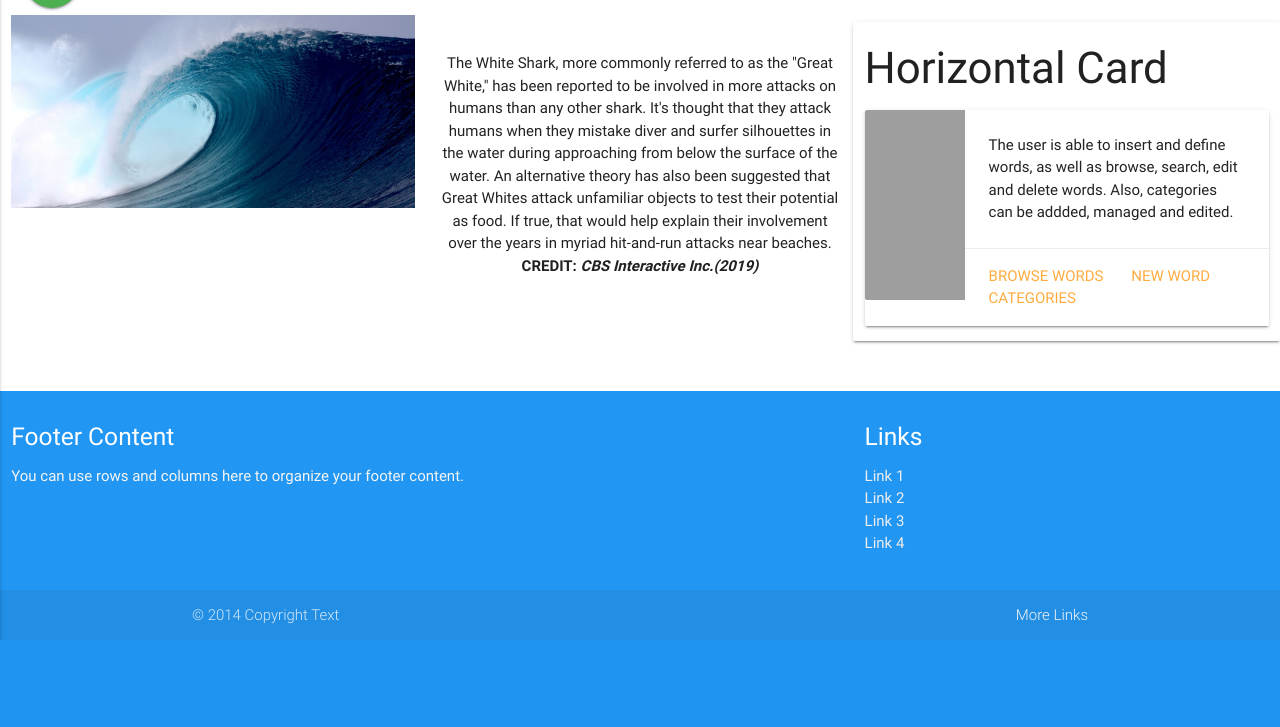
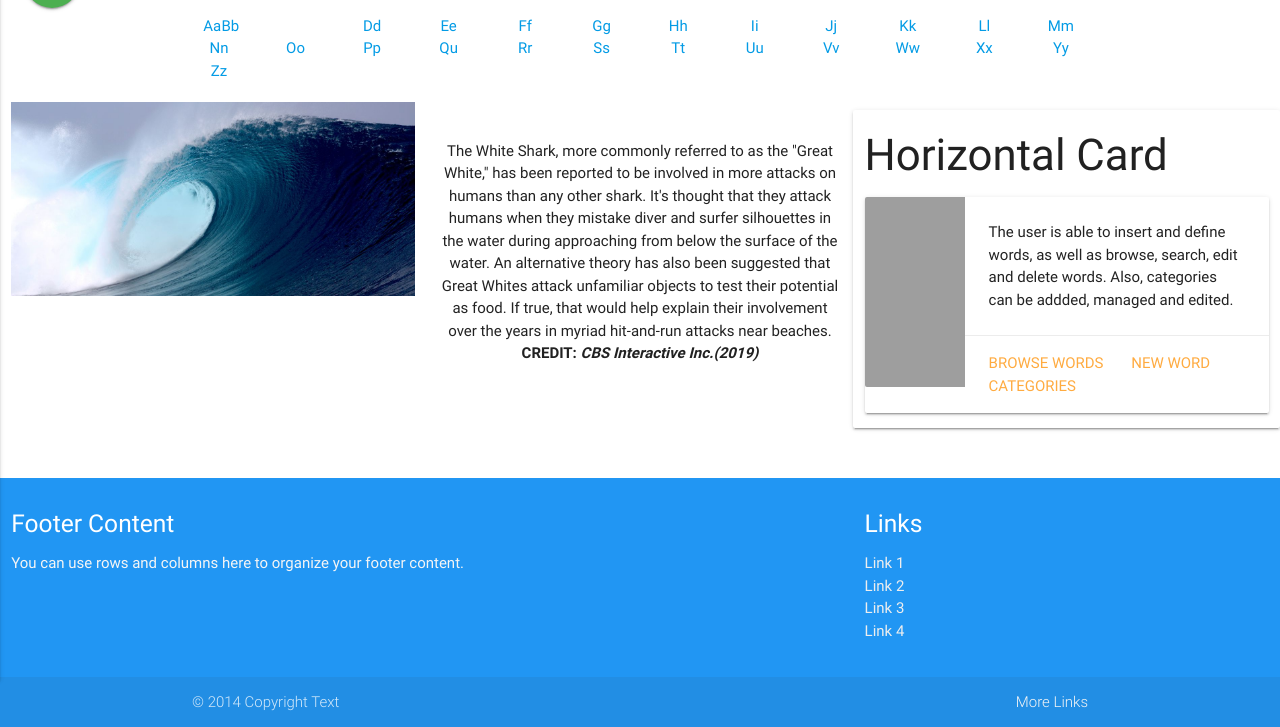
Before and after one commit to RobSimons1/ocean-dictionary, a Flask app: page / in a window 1280 px wide. Shown: the part 180-907 px from the top of the page. Before the commit the page ends 820 px from the top, so only its background shows below. Run offline with Flask 2, Linux system fonts and the light colour scheme; data that the repository does not hold is empty; some libraries are stand-ins or nearby versions; some web fonts are replaced; grey boxes are pictures that could not be loaded.

Commit message:
Letters added to top of index page, so that user can specify a letter

```diff
--- a/templates/index.html
+++ b/templates/index.html
@@ -3,6 +3,92 @@
 {% block content %}
 <div class="wrapper">
 	<section class="section">
+    <div class="container">
+<div class="row">
+<div class="letters col l1 s1 center">
+    <div class="Aa">
+          <div class ="letters col l1 s1 center">
+          <a href="{{url_for('get_words')}}">Aa</a>
+          </div>
+          </div>
+
+          <a href="{{url_for('get_words')}}">Bb</a>
+          </div>
+          <div class="letters col l1 s1 center">
+          <a href="{{url_for('get_words')}}"></a>
+          </div>
+          <div class="letters col l1 s1 center">
+          <a href="{{url_for('get_words')}}">Dd</a>
+          </div>
+          <div class="letters col l1 l1 center">
+          <a href="{{url_for('get_words')}}">Ee</a>
+          </div>
+          <div class="letters col l1 s1 center">
+          <a href="{{url_for('get_words')}}">Ff</a>
+          </div>
+          <div class="letters col l1 s1 center">
+          <a href="{{url_for('get_words')}}">Gg</a>
+          </div>
+          <div class="letters col l1 s1 center">
+          <a href="{{url_for('get_words')}}">Hh</a>
+          </div>
+          <div class="letters col l1 s1 center">
+          <a href="{{url_for('get_words')}}">Ii</a>
+          </div>
+          <div class="letters col l1 s1 center">
+          <a href="{{url_for('get_words')}}">Jj</a>
+          </div>
+          <div class="letters col l1 s1 center">
+          <a href="{{url_for('get_words')}}">Kk</a>
+          </div>
+          <div class="letters col l1 s1 center">
+          <a href="{{url_for('get_words')}}">Ll</a>
+          </div>
+          <div class="letters col l1 s1 center">
+          <a href="{{url_for('get_words')}}">Mm</a>
+          </div>
+          <div class="letters col l1 s1 center">
+          <a href="{{url_for('get_words')}}">Nn</a>
+          </div>
+          <div class="letters col l1 s1 center">
+          <a href="{{url_for('get_words')}}">Oo</a>
+          </div>
+          <div class="letters col l1 s1 center">
+          <a href="{{url_for('get_words')}}">Pp</a>
+          </div>
+          <div class="letters col l1 s1 center">
+          <a href="{{url_for('get_words')}}">Qu</a>
+          </div>
+          <div class="letters col l1 s1 center">
+          <a href="{{url_for('get_words')}}">Rr</a>
+          </div>
+          <div class="letters col l1 s1 center">
+          <a href="{{url_for('get_words')}}">Ss</a>
+          </div>
+          <div class="letters col l1 s1 center">
+          <a href="{{url_for('get_words')}}">Tt</a>
+          </div>
+          <div class="letters col l1 s1 center">
+          <a href="{{url_for('get_words')}}">Uu</a>
+          </div>
+          <div class="letters col l1 s1 center">
+          <a href="{{url_for('get_words')}}">Vv</a>
+          </div>
+          <div class="letters col l1 s1 center">
+          <a href="{{url_for('get_words')}}">Ww</a>
+          </div>
+          <div class="letters col l1 s1 center">
+          <a href="{{url_for('get_words')}}">Xx</a>
+          </div>
+          <div class="letters col l1 s1 center">
+          <a href="{{url_for('get_words')}}">Yy</a>
+          </div>
+          <div class="letters col l1 s1 center">
+          <a href="{{url_for('get_words')}}">Zz</a>
+          </div>
+</div>
+          </div>
+
 		<div class="row">
 			<div id="wave-pic" class="col l4 s12 left">
 				<img class="responsive-img" src="static/images/wave.jpg">
```
